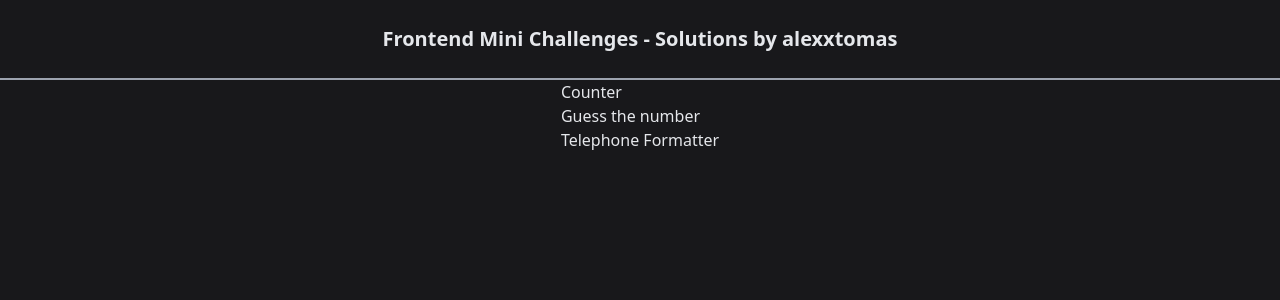
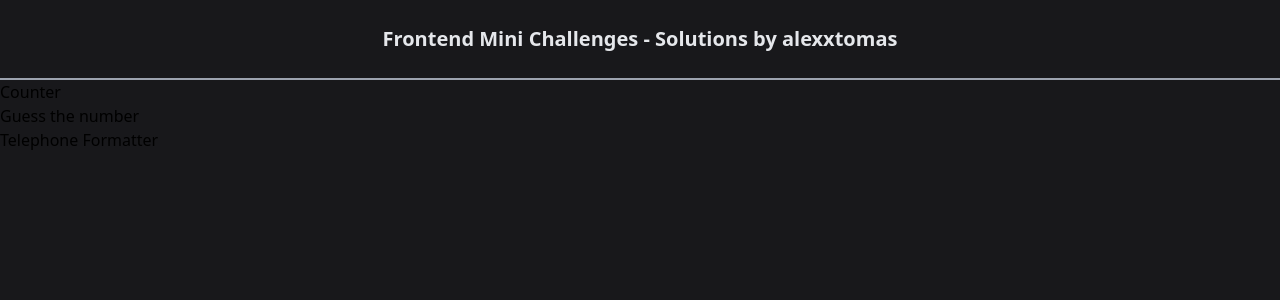
Before and after one commit to alexxtomas/Frontend-Mini-Challenges, a Next.js app: page / in a window 1280 px wide. Shown: the top 300 px of the page. Built offline with nearby package versions, Linux system fonts and the light colour scheme.

Commit message:
Delete main element

```diff
--- a/src/components/layouts/PageLayout.jsx
+++ b/src/components/layouts/PageLayout.jsx
@@ -1,7 +1,3 @@
 export default function PageLayout({ children }) {
-  return (
-    <main className='bg-zinc-900 min-h-screen'>
-      <div className='flex flex-col justify-center items-center text-gray-200 '>{children}</div>
-    </main>
-  )
+  return <div className='bg-zinc-900 min-h-screen'>{children}</div>
 }
```
